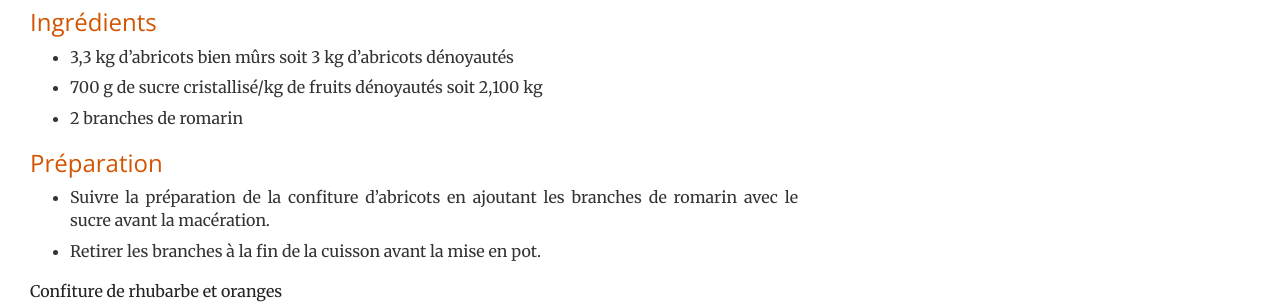
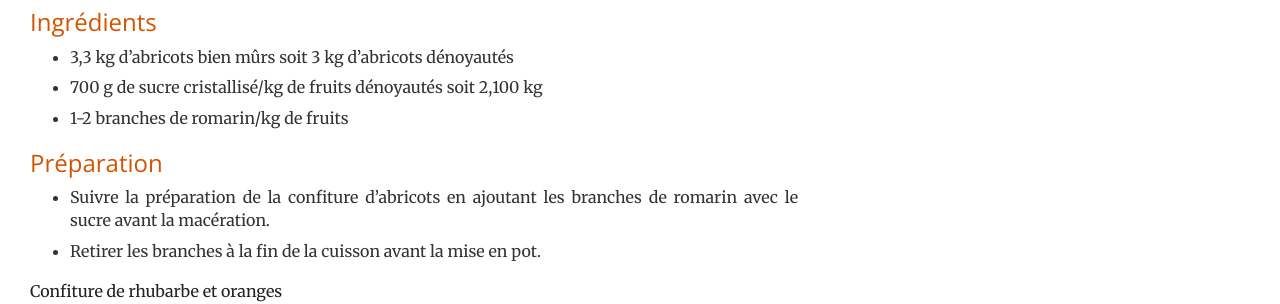
Before and after one commit to brignogan/brignogan.github.io, a Jekyll site: the page built from _posts/2020-02-22-confitures.md, in a window 1280 px wide and 900 px high, scrolled down 1429 px. Shown: the part 152-456 px from the top of the window. Built offline with Jekyll 4.4.1, drawn with Linux system fonts in a browser that asks for light colours.

Commit message:
Update 2020-02-22-confitures.md
correction abricots romarin

```diff
--- a/_posts/2020-02-22-confitures.md
+++ b/_posts/2020-02-22-confitures.md
@@ -41,7 +41,7 @@ La préparation-type est détaillée pour la recette de la confiture d'abricots
 ### Ingrédients
 * 3,3 kg d'abricots bien mûrs soit 3 kg d'abricots dénoyautés
 * 700 g de sucre cristallisé/kg de fruits dénoyautés soit 2,100 kg
-* 2 branches de romarin
+* 1-2 branches de romarin/kg de fruits
 
 ### Préparation
 * Suivre la préparation de la confiture d'abricots en ajoutant les branches de romarin avec le sucre avant la macération.
```
